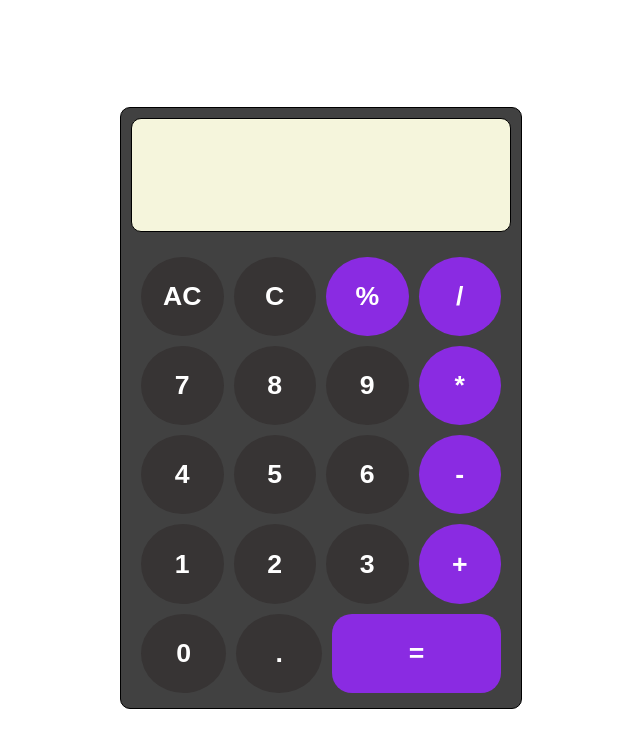
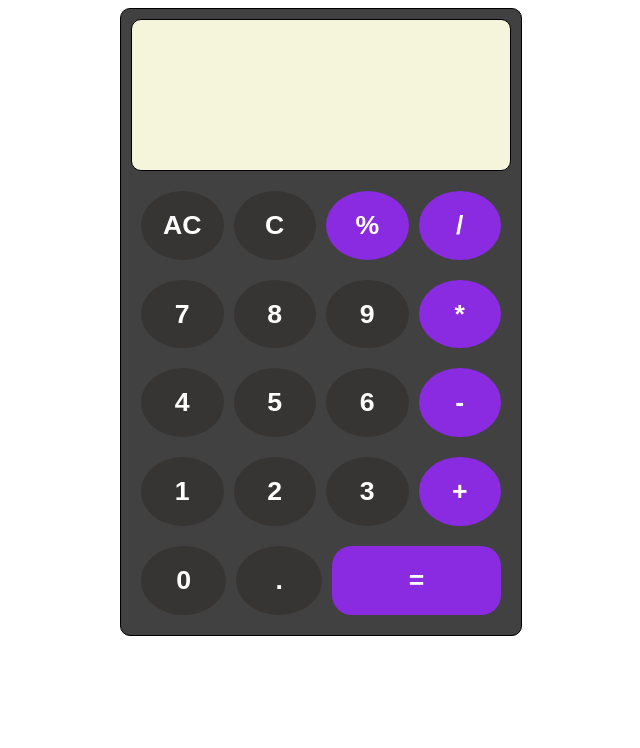
Before and after one commit to sasanksurya1999/odin-calculator, a plain HTML site: page index.html in a window 1280 px wide. Shown: the whole page, without its empty margins (319-959 px from the left). Drawn offline with Linux system fonts and the light colour scheme.

Commit message:
css changes

```diff
--- a/index.css
+++ b/index.css
@@ -1,10 +1,9 @@
 .container{
-    display: flex;
+    flex: 1 0 0;
     flex-direction: column;
-    height: 600px;
+    justify-content: flex-start;
     width: 400px;
     border-radius: 10px;
-    overflow: hidden;
     border: 1px solid;
     background-color: rgb(65, 65, 65);
 }
@@ -13,14 +12,13 @@ body{
     flex-direction: column;
     align-items: center;
     justify-content: center;
-    height: 100%;
 
 }
 html{
     height: 100%;
 }
 .display{
-    display: flex;
+    flex: 1 0 0;
     flex-direction: column;
     background-color: beige;
     border: 1px solid ;
@@ -32,6 +30,7 @@ html{
     overflow: auto;
 }
 .input{
+    flex:1 0 0;
     padding: 10px;
     border:0px;
     margin: 0px;
@@ -42,7 +41,6 @@ html{
     display: flex;
     justify-content: space-between;
     align-items: center;
-    height: 100%;
     padding: 5px;
 }
 button{
@@ -55,7 +53,6 @@ button{
     border: 0px;
 }
 .table{
-    height: 100%;
     display: flex;
     margin:10px;
     border-radius: 10px;
```
